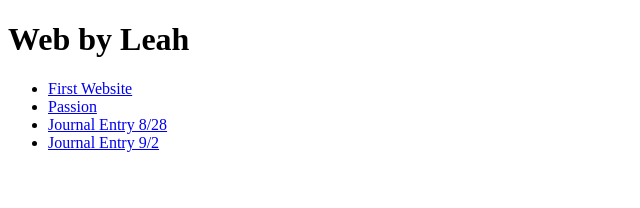
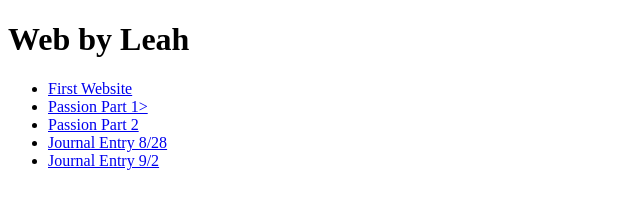
Before and after one commit to leahjmoz/Homepage-Handmade-Web, a plain HTML site: page index.html in a window 1280 px wide. Shown: the whole page, without its empty margins (0-640 px from the left). Drawn offline with Linux system fonts and the light colour scheme.

Commit message:
passion part 2 edited and added to home page

```diff
--- a/index.html
+++ b/index.html
@@ -9,7 +9,8 @@
         <h1>Web by Leah</h1>
         <ul>
             <li><a href="first-website/index.html">First Website</a></li>
-            <li><a href="passion/index.html">Passion</a></li>
+            <li><a href="passion2/index.html">Passion Part 1></a></li>
+            <li><a href="passion/index.html">Passion Part 2</a></li>
             <li><a href="journal-entry/index.html">Journal Entry 8/28</a></li>
             <li><a href="journal-entry/index2.html">Journal Entry 9/2</a></li>
         </ul>
--- a/passion2/main.css
+++ b/passion2/main.css
@@ -1,5 +1,6 @@
 body{
     background-image:url(../passion/images/cookie_png.png) ;
+    background-color: #32281d;
     background-size: 100%;
     background-repeat: 5;
     background-position: center;
@@ -53,6 +54,7 @@ a{
 
 .image-container {
         text-align:center;
+        padding: 30px;
     }
 
 
```
Also changed, not shown: passion2/index.html (+2 -2 lines).
